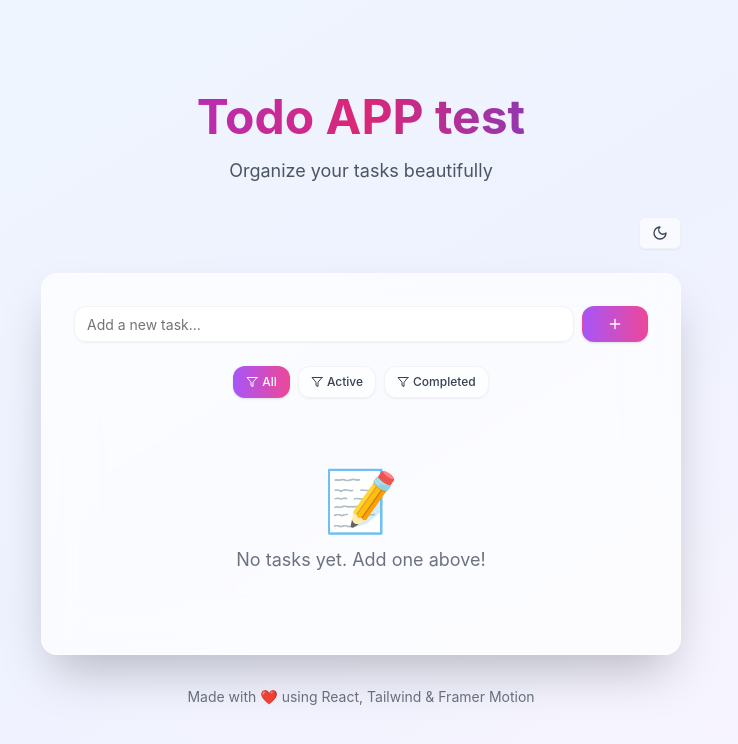
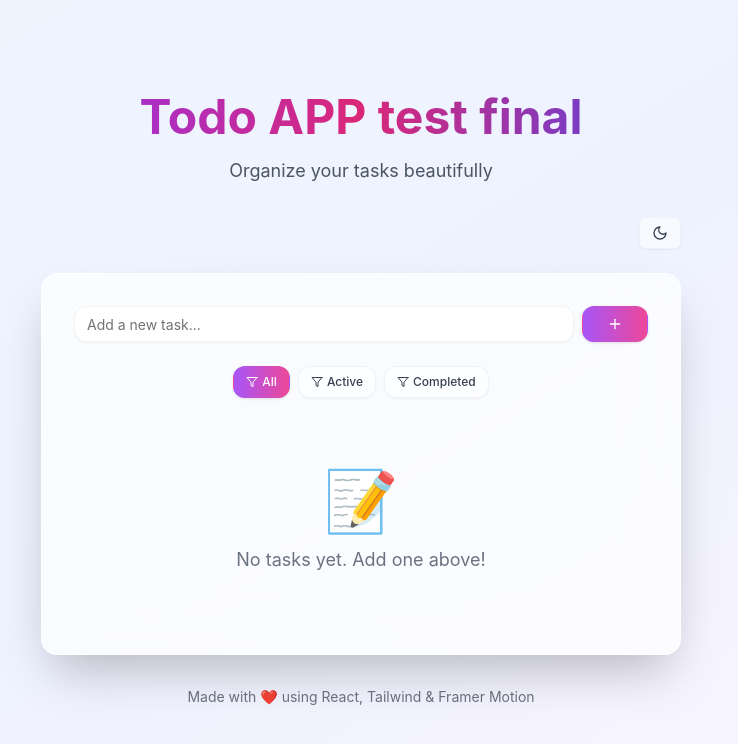
Before and after one commit to ranjeetkumar-dev/deployTest, a React (Vite) app: page / in a window 1280 px wide. Shown: the top 744 px of the page, without its empty margins (279-1017 px from the left). Built offline with nearby package versions, Linux system fonts and the light colour scheme.

Commit message:
fix: update TodoApp title to reflect final version

```diff
--- a/src/components/TodoApp.tsx
+++ b/src/components/TodoApp.tsx
@@ -152,7 +152,7 @@ const TodoApp = () => {
                 : "from-purple-600 via-pink-600 to-indigo-600"
             } bg-clip-text text-transparent`}
           >
-            Todo APP test
+            Todo APP test final
           </h1>
           <p
             className={`text-lg ${
```
